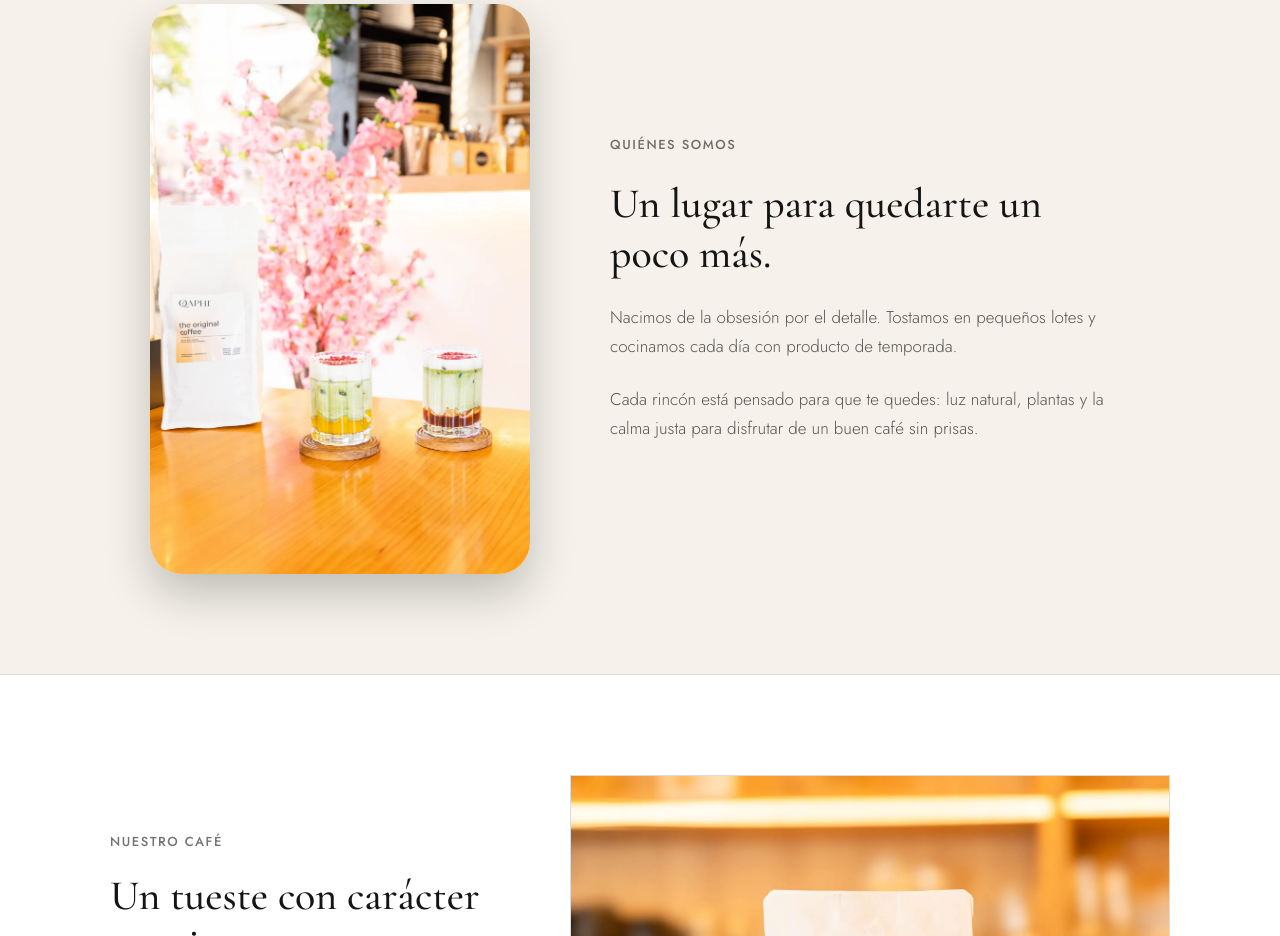
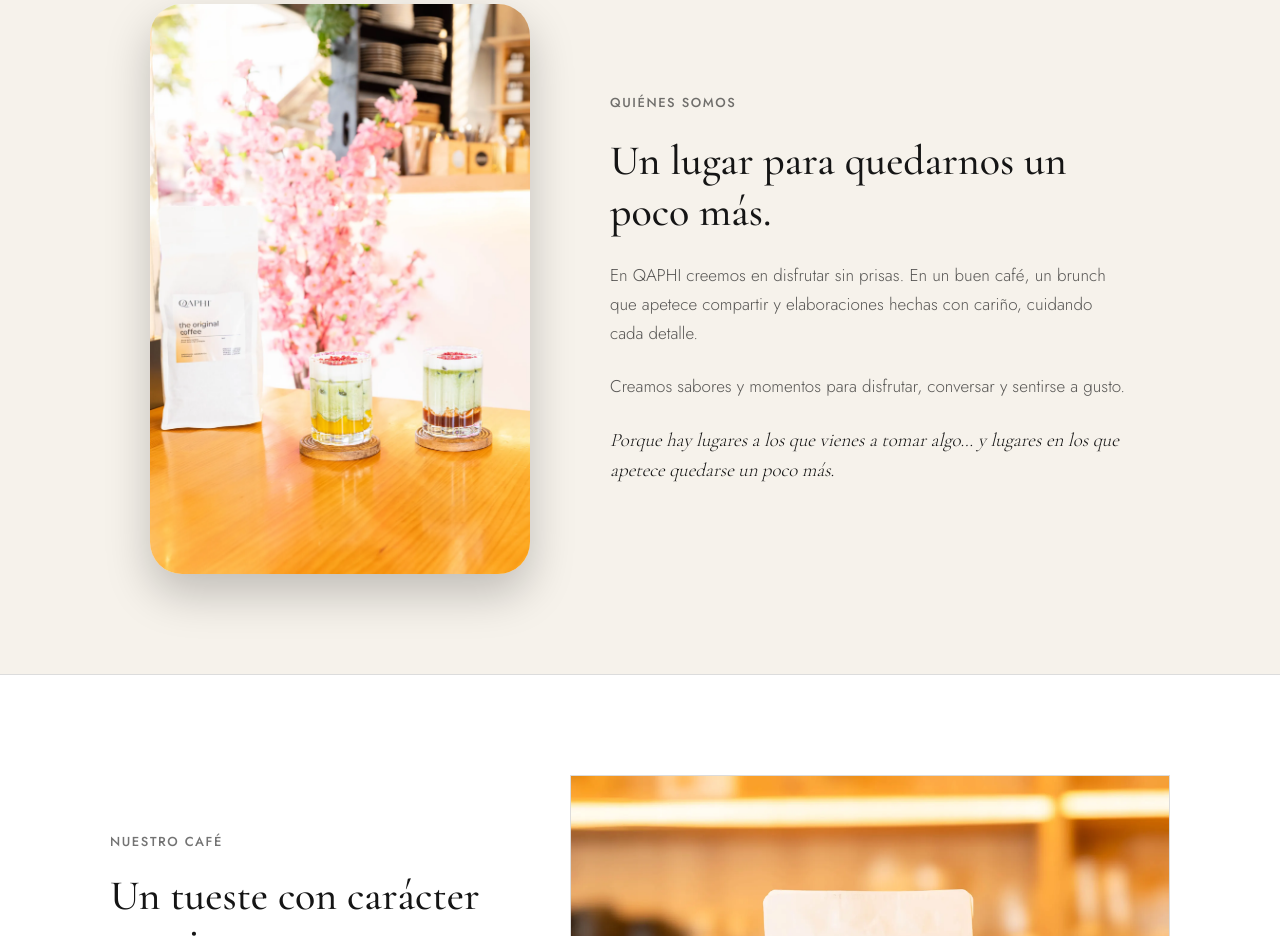
Before and after one commit to oscarp-dev/qaphi, a React (Vite) app: page / in a window 1280 px wide. Shown: the part 900-1836 px from the top of the page. Built offline with nearby package versions, Linux system fonts and the light colour scheme.

Commit message:
Actualizar el texto de Quienes Somos
Copy mas calido y cercano, con una linea de cierre en cursiva.

```diff
--- a/src/components/QuienesSomos.tsx
+++ b/src/components/QuienesSomos.tsx
@@ -18,15 +18,17 @@ export function QuienesSomos() {
       <Reveal delay={150} className="flex-1 basis-[320px] max-w-[520px] flex flex-col gap-6">
         <Eyebrow>QUIÉNES SOMOS</Eyebrow>
         <h2 className="m-0 font-serif font-medium text-[clamp(30px,3.6vw,42px)] leading-[1.2] text-ink">
-          Un lugar para quedarte un poco más.
+          Un lugar para quedarnos un poco más.
         </h2>
         <p className="m-0 text-[17px] leading-[1.7] text-ink/70">
-          Nacimos de la obsesión por el detalle. Tostamos en pequeños lotes y cocinamos cada día con producto de
-          temporada.
+          En QAPHI creemos en disfrutar sin prisas. En un buen café, un brunch que apetece compartir y elaboraciones
+          hechas con cariño, cuidando cada detalle.
         </p>
         <p className="m-0 text-[17px] leading-[1.7] text-ink/70">
-          Cada rincón está pensado para que te quedes: luz natural, plantas y la calma justa para disfrutar de un
-          buen café sin prisas.
+          Creamos sabores y momentos para disfrutar, conversar y sentirse a gusto.
+        </p>
+        <p className="m-0 font-serif text-[19px] italic leading-[1.6] text-ink">
+          Porque hay lugares a los que vienes a tomar algo… y lugares en los que apetece quedarse un poco más.
         </p>
       </Reveal>
     </section>
```
